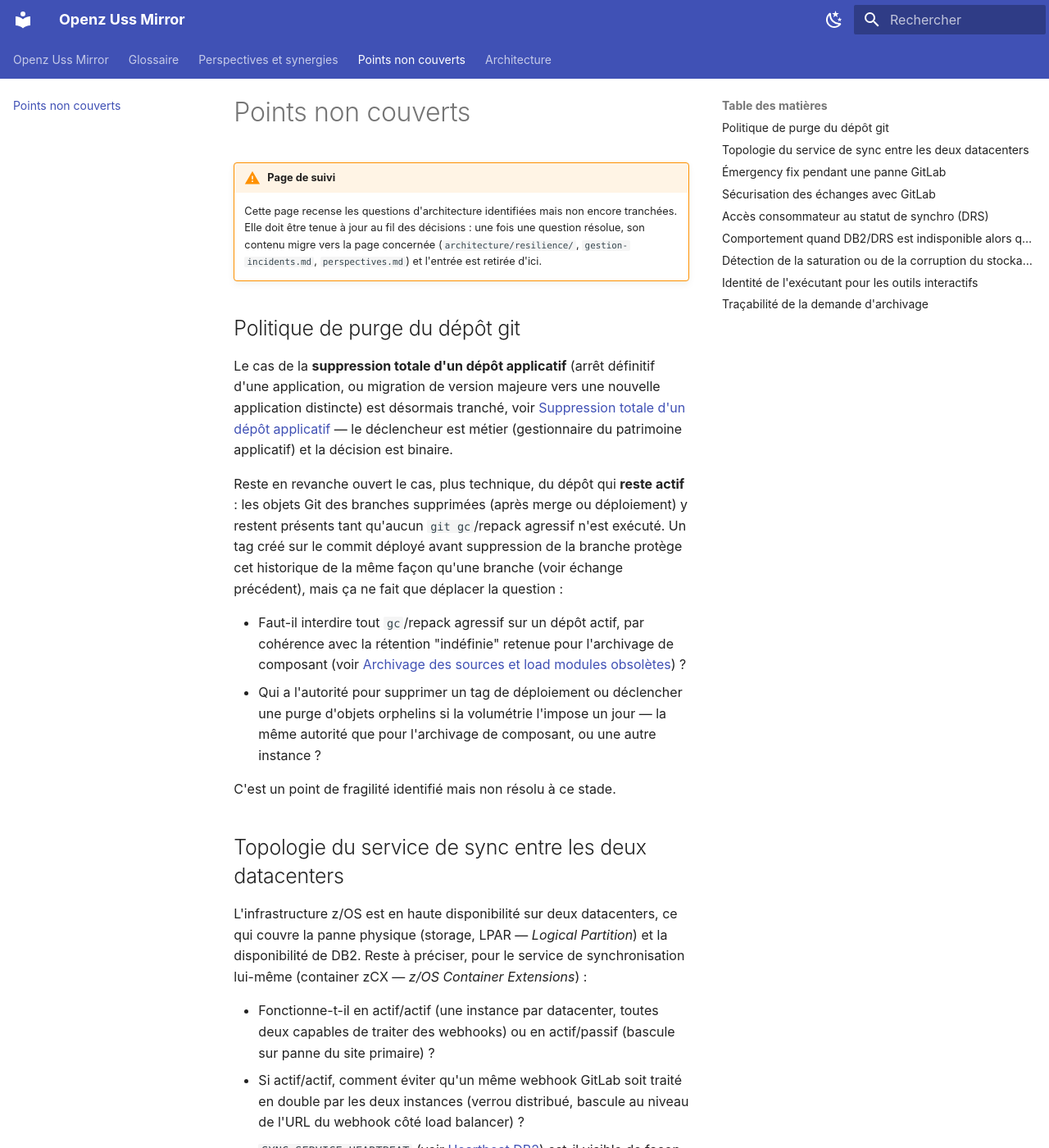
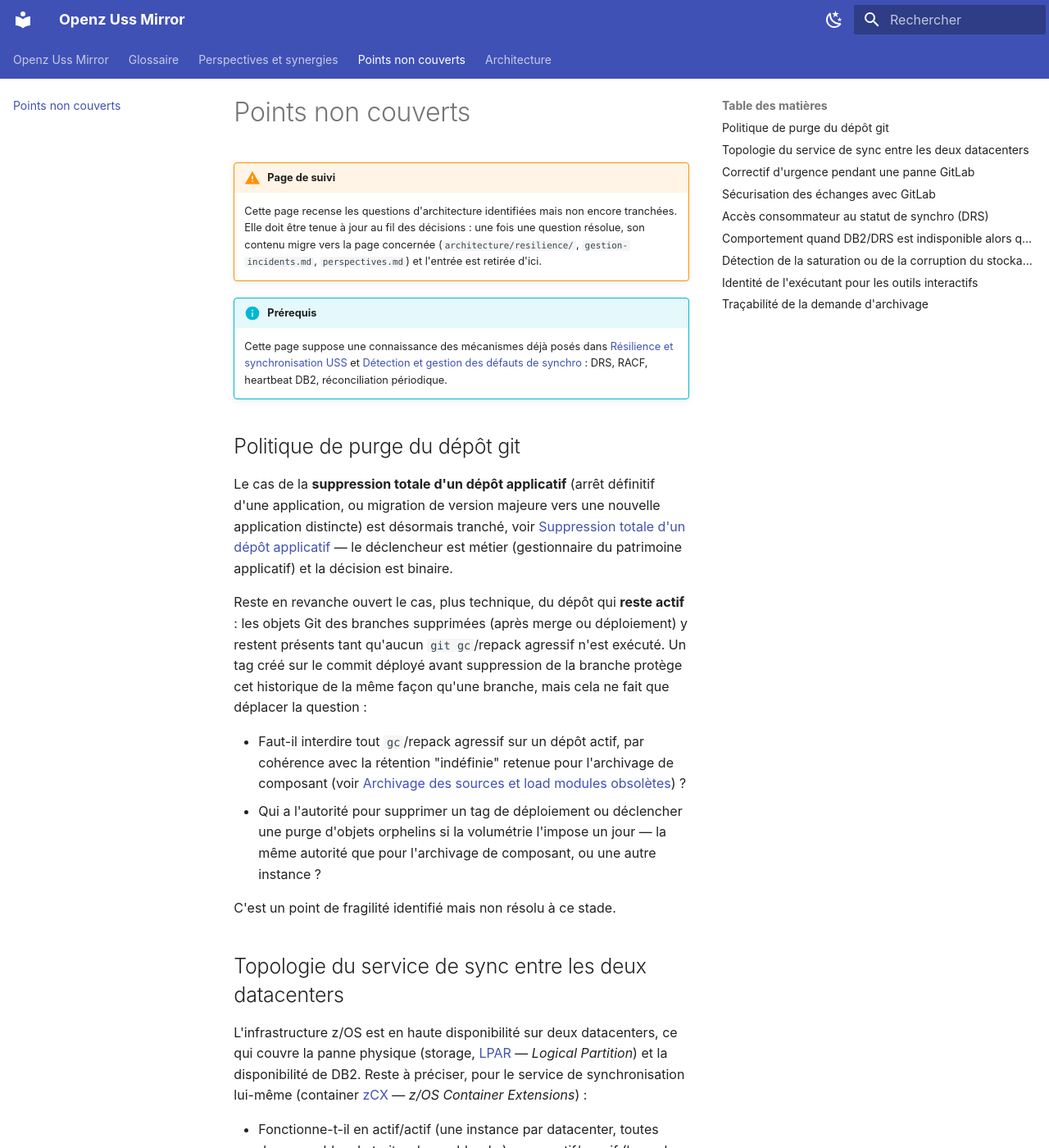
Before and after one commit to namnetes/openz_uss-mirror, an MkDocs documentation site: the page built from docs/points-ouverts.md, in a window 1280 px wide and 1400 px high. Shown: the whole window at 82% size. Built offline with MkDocs 1.6.1 and Material for MkDocs 9.7.7, drawn with Linux system fonts in a browser that asks for light colours; some of the changed text lies outside the part shown.

Commit message:
docs(points-ouverts): corrections audit - coherence terminologique, liens glossaire, prerequis

```diff
--- a/docs/points-ouverts.md
+++ b/docs/points-ouverts.md
@@ -3,11 +3,14 @@
 !!! warning "Page de suivi"
     Cette page recense les questions d'architecture identifiées mais non encore tranchées. Elle doit être tenue à jour au fil des décisions : une fois une question résolue, son contenu migre vers la page concernée (`architecture/resilience/`, `gestion-incidents.md`, `perspectives.md`) et l'entrée est retirée d'ici.
 
+!!! info "Prérequis"
+    Cette page suppose une connaissance des mécanismes déjà posés dans [Résilience et synchronisation USS](architecture/resilience/index.md) et [Détection et gestion des défauts de synchro](architecture/resilience/detection-defauts.md) : DRS, RACF, heartbeat DB2, réconciliation périodique.
+
 ## Politique de purge du dépôt git
 
 Le cas de la **suppression totale d'un dépôt applicatif** (arrêt définitif d'une application, ou migration de version majeure vers une nouvelle application distincte) est désormais tranché, voir [Suppression totale d'un dépôt applicatif](perspectives.md#suppression-totale-dun-depot-applicatif) — le déclencheur est métier (gestionnaire du patrimoine applicatif) et la décision est binaire.
 
-Reste en revanche ouvert le cas, plus technique, du dépôt qui **reste actif** : les objets Git des branches supprimées (après merge ou déploiement) y restent présents tant qu'aucun `git gc`/repack agressif n'est exécuté. Un tag créé sur le commit déployé avant suppression de la branche protège cet historique de la même façon qu'une branche (voir échange précédent), mais ça ne fait que déplacer la question :
+Reste en revanche ouvert le cas, plus technique, du dépôt qui **reste actif** : les objets Git des branches supprimées (après merge ou déploiement) y restent présents tant qu'aucun `git gc`/repack agressif n'est exécuté. Un tag créé sur le commit déployé avant suppression de la branche protège cet historique de la même façon qu'une branche, mais cela ne fait que déplacer la question :
 
 - Faut-il interdire tout `gc`/repack agressif sur un dépôt actif, par cohérence avec la rétention "indéfinie" retenue pour l'archivage de composant (voir [Archivage des sources et load modules obsolètes](perspectives.md#archivage-des-sources-et-load-modules-obsoletes)) ?
 - Qui a l'autorité pour supprimer un tag de déploiement ou déclencher une purge d'objets orphelins si la volumétrie l'impose un jour — la même autorité que pour l'archivage de composant, ou une autre instance ?
@@ -16,22 +19,22 @@
 
 ## Topologie du service de sync entre les deux datacenters
 
-L'infrastructure z/OS est en haute disponibilité sur deux datacenters, ce qui couvre la panne physique (storage, LPAR — *Logical Partition*) et la disponibilité de DB2. Reste à préciser, pour le service de synchronisation lui-même (container zCX — *z/OS Container Extensions*) :
+L'infrastructure z/OS est en haute disponibilité sur deux datacenters, ce qui couvre la panne physique (storage, [LPAR](glossaire.md#lpar) — *Logical Partition*) et la disponibilité de DB2. Reste à préciser, pour le service de synchronisation lui-même (container [zCX](glossaire.md#zcx-z-os-container-extensions) — *z/OS Container Extensions*) :
 
 - Fonctionne-t-il en actif/actif (une instance par datacenter, toutes deux capables de traiter des webhooks) ou en actif/passif (bascule sur panne du site primaire) ?
 - Si actif/actif, comment éviter qu'un même webhook GitLab soit traité en double par les deux instances (verrou distribué, bascule au niveau de l'URL du webhook côté load balancer) ?
 - `SYNC_SERVICE_HEARTBEAT` (voir [Heartbeat DB2](architecture/resilience/detection-defauts.md#heartbeat-db2-detection-quasi-temps-reel)) est-il visible de façon cohérente depuis les deux sites (data sharing DB2), pour que la détection de panne reste fiable indépendamment du site actif ? Et surtout : sa conception actuelle (**une seule ligne**) suppose une seule instance du service — en actif/actif, les deux instances écriraient dans cette même ligne, et la mort d'un site passerait inaperçue tant que l'autre continue de pinguer. Il faudrait alors une ligne par instance (avec un identifiant de site ou d'instance), ce qui reste à concevoir si l'actif/actif est retenu.
 
-## Émergency fix pendant une panne GitLab
+## Correctif d'urgence pendant une panne GitLab
 
-En mode dégradé, USS (*Unix System Services*) reste strictement en lecture (voir [Résilience et synchronisation USS](architecture/resilience/index.md#la-contrainte-de-depart)) et seules les actions de CI/CD (*Continuous Integration / Continuous Delivery*) (build, promotion, déploiement) sont rejouées manuellement à partir du dernier état synchronisé. Reste à clarifier le cas d'un correctif de code **urgent**, nécessaire alors que GitLab est inaccessible :
+En mode dégradé, [USS](glossaire.md#uss-unix-system-services) (*Unix System Services*) reste strictement en lecture (voir [Résilience et synchronisation USS](architecture/resilience/index.md#la-contrainte-de-depart)) et seules les actions de [CI/CD](glossaire.md#ci-cd) (*Continuous Integration / Continuous Delivery*) (build, promotion, déploiement) sont rejouées manuellement à partir du dernier état synchronisé. Reste à clarifier le cas d'un correctif de code **urgent**, nécessaire alors que GitLab est inaccessible :
 
 - Le mode dégradé interdit-il toute modification de code tant que GitLab n'est pas revenu (on ne fait que redéployer le dernier état connu) ?
 - Ou existe-t-il une procédure de correctif d'urgence hors Git, à rejouer dans GitLab au retour de service via le [journal des actions en mode dégradé](architecture/gestion-incidents.md#mode-degrade-panne-gitlab) ?
 
 ## Sécurisation des échanges avec GitLab
 
-L'authentification interne zCX ↔ DB2/DRS (*Db2 REST Services*) est couverte (compte technique + PassTicket RACF (*Resource Access Control Facility*), voir [Heartbeat DB2](architecture/resilience/detection-defauts.md#heartbeat-db2-detection-quasi-temps-reel)). Mais GitLab ne parle pas RACF — deux flux externes restent à sécuriser explicitement :
+L'authentification interne zCX ↔ DB2/[DRS](glossaire.md#drs-db2-rest-services) (*Db2 REST Services*) est couverte (compte technique + [PassTicket](glossaire.md#passticket) [RACF](glossaire.md#racf) (*Resource Access Control Facility*), voir [Heartbeat DB2](architecture/resilience/detection-defauts.md#heartbeat-db2-detection-quasi-temps-reel)). Mais GitLab ne parle pas RACF — deux flux externes restent à sécuriser explicitement :
 
 - **Webhook entrant GitLab → zCX** : authentification par *secret token* GitLab (en-tête `X-Gitlab-Token`), éventuellement complétée par un allowlist IP. Sans cela, n'importe qui connaissant l'URL du webhook pourrait déclencher une resynchronisation forcée. Reste à définir où ce secret est stocké côté zCX et comment il est généré/distribué.
 - **Appels sortants zCX/job de réconciliation → API GitLab** : nécessite un compte de service GitLab dédié, à scope minimal (lecture des branches/commits), avec une politique de rotation du jeton à définir.
@@ -73,4 +76,4 @@
 
 ## Traçabilité de la demande d'archivage
 
-Le déclenchement de l'archivage des sources et load modules obsolètes est porté par le gestionnaire du patrimoine applicatif (voir [Archivage des sources et load modules obsolètes](perspectives.md)). L'exécution technique de l'archivage sera journalisée comme le reste des opérations de cette plateforme, mais la décision elle-même — qui a demandé l'archivage de quel composant, et quand — n'a pas encore de mécanisme de traçabilité formalisé.
+Le déclenchement de l'archivage des sources et load modules obsolètes est porté par le gestionnaire du patrimoine applicatif (voir [Archivage des sources et load modules obsolètes](perspectives.md#archivage-des-sources-et-load-modules-obsoletes)). L'exécution technique de l'archivage sera journalisée comme le reste des opérations de cette plateforme, mais la décision elle-même — qui a demandé l'archivage de quel composant, et quand — n'a pas encore de mécanisme de traçabilité formalisé.
```
Also changed, not shown: other parts of docs/points-ouverts.md (+4 -4 lines).
